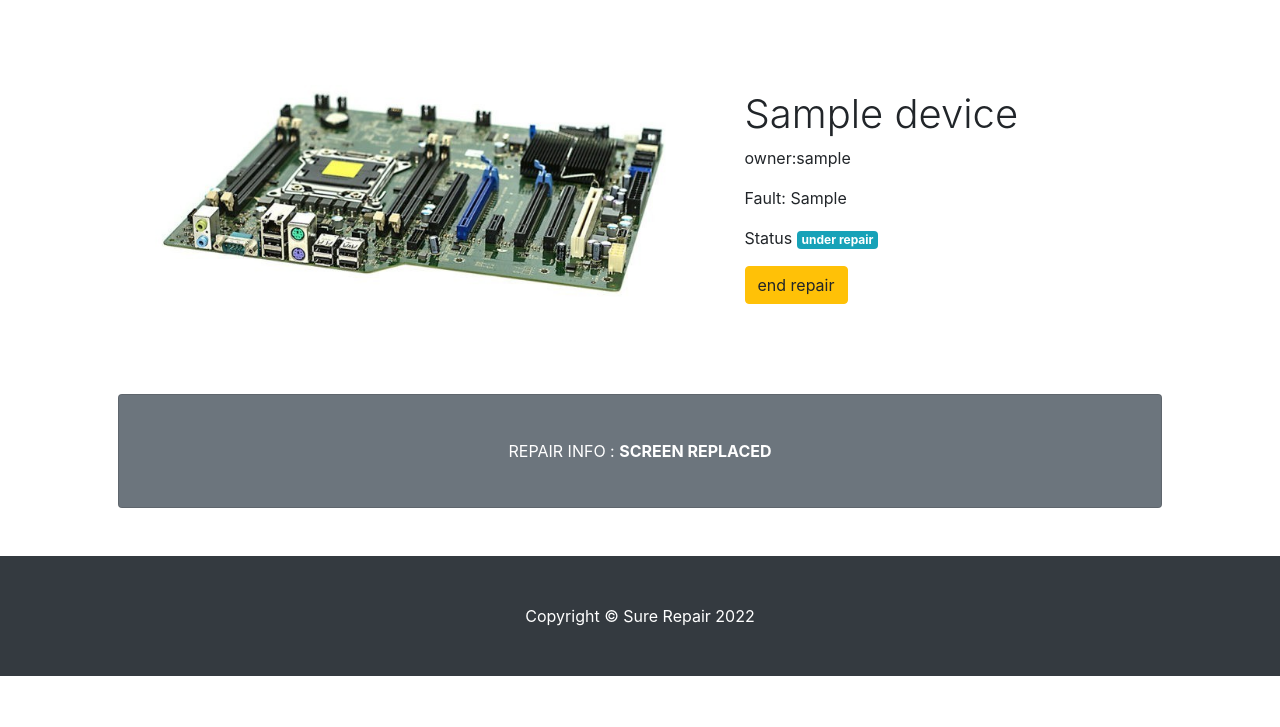
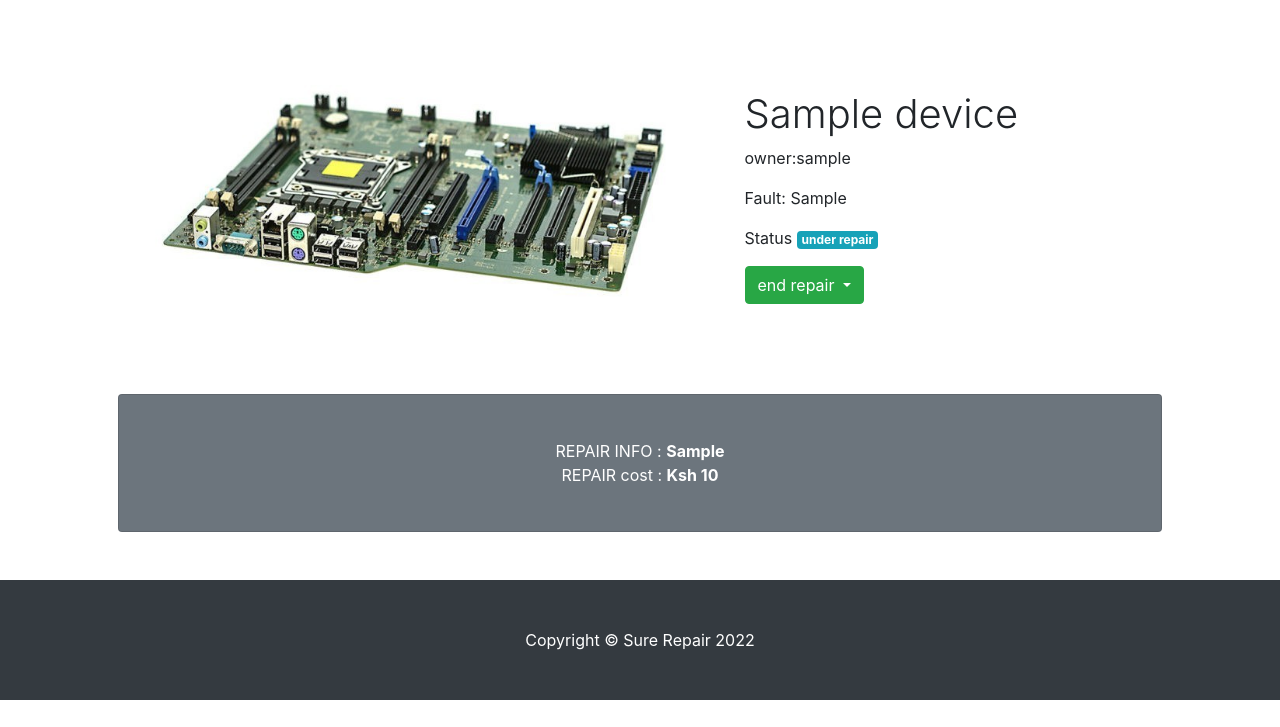
Before and after one commit to kamau826/SureRepair, a Flask app: a page that uses app/templates/view_device.html in a window 1280 px wide. Shown: the part 56-783 px from the top of the page. Run offline with Flask 2, Linux system fonts and the light colour scheme; a user stored in the database is signed in; tables that the repository leaves empty hold one stand-in row (values such as "Sample post"); some libraries are stand-ins or nearby versions.

Commit message:
added dropdown form for end repair

```diff
--- a/app/templates/view_device.html
+++ b/app/templates/view_device.html
@@ -39,15 +39,41 @@
                     <p>Fault: {{device.fault}}</p>
                   <p>Status <span class="badge badge-info">{{device.status}}</span><p></p>
                      {% if device.status=='booked' and device.status!='repair complete'%}
-                    <a class="btn btn-primary sm" href="{{url_for('start_repair',dvk=device.device_key)}}">start repair</a>
-                    {%else%}
-                    <a class="btn btn-warning sm" href="{{url_for('start_repair',dvk=device.device_key)}}">end repair</a>
+                    <a class="btn btn-warning sm" href="{{url_for('start_repair',dvk=device.device_key)}}">start repair</a>
+                    {%elif device.status == 'under repair'%}
+                    <div class="dropdown">
+                         <button class="btn btn-success dropdown-toggle" type="button" id="dropdownMenuButton" data-toggle="dropdown" aria-haspopup="true" aria-expanded="false">
+                                    end repair
+                                </button>
+                            <div class="dropdown-menu" aria-labelledby="dropdownMenuButton">
+                                <form class="form" action="{{url_for('end_repair',dvk=device.device_key)}}" method="POST">
+                                      <div class="form-group">
+                                        <label for="exampleInputEmail1">Repair info</label>
+                                        <input type="text" name="tech_resolution" class="form-control"  aria-describedby="emailHelp" placeholder="part repaired">
+
+                                      </div>
+                                      <div class="form-group">
+                                        <label for="exampleInputPassword1">Repair cost</label>
+                                        <input type="number" name="repair_price" class="form-control"  placeholder="Repair cost">
+                                      </div>
+                                    <!--   <div class="form-check">
+                                        <input type="checkbox" class="form-check-input" id="exampleCheck1">
+                                        <label class="form-check-label" for="exampleCheck1">Check me out</label>
+                                      </div> -->
+                                      <button type="submit" class="btn btn-primary">Submit</button>
+                                </form>
+                            </div>
+                    </div>
+                    <!-- <a class="btn btn-warning sm" href="{{url_for('start_repair',dvk=device.device_key)}}">end repair</a> -->
                     {%endif%}
                 </div>
             </div>
             <!-- Call to Action-->
             <div class="card text-white bg-secondary my-5 py-4 text-center">
-                <div class="card-body"><p class="text-white m-0">REPAIR INFO : <b>SCREEN REPLACED</b></p></div>
+                <div class="card-body"><p class="text-white m-0">REPAIR INFO : <b>{{device.tech_resolution}}</b></p>
+                    <p class="text-white m-0">REPAIR cost : <b>Ksh {{device.repair_price}}</b></p>
+
+                </div>
             </div>
             <!-- Content Row-->
 
@@ -91,5 +117,8 @@
         <script src="https://cdn.jsdelivr.net/npm/bootstrap@5.1.3/dist/js/bootstrap.bundle.min.js"></script>
         <!-- Core theme JS-->
         <script src="{{url_for('static',filename='js/scripts.js')}}"></script>
+        <script src="https://code.jquery.com/jquery-3.2.1.slim.min.js" integrity="sha384-KJ3o2DKtIkvYIK3UENzmM7KCkRr/rE9/Qpg6aAZGJwFDMVNA/GpGFF93hXpG5KkN" crossorigin="anonymous"></script>
+        <script src="https://cdn.jsdelivr.net/npm/popper.js@1.12.9/dist/umd/popper.min.js" integrity="sha384-ApNbgh9B+Y1QKtv3Rn7W3mgPxhU9K/ScQsAP7hUibX39j7fakFPskvXusvfa0b4Q" crossorigin="anonymous"></script>
+        <script src="https://cdn.jsdelivr.net/npm/bootstrap@4.0.0/dist/js/bootstrap.min.js" integrity="sha384-JZR6Spejh4U02d8jOt6vLEHfe/JQGiRRSQQxSfFWpi1MquVdAyjUar5+76PVCmYl" crossorigin="anonymous"></script>
     </body>
 </html>
```
